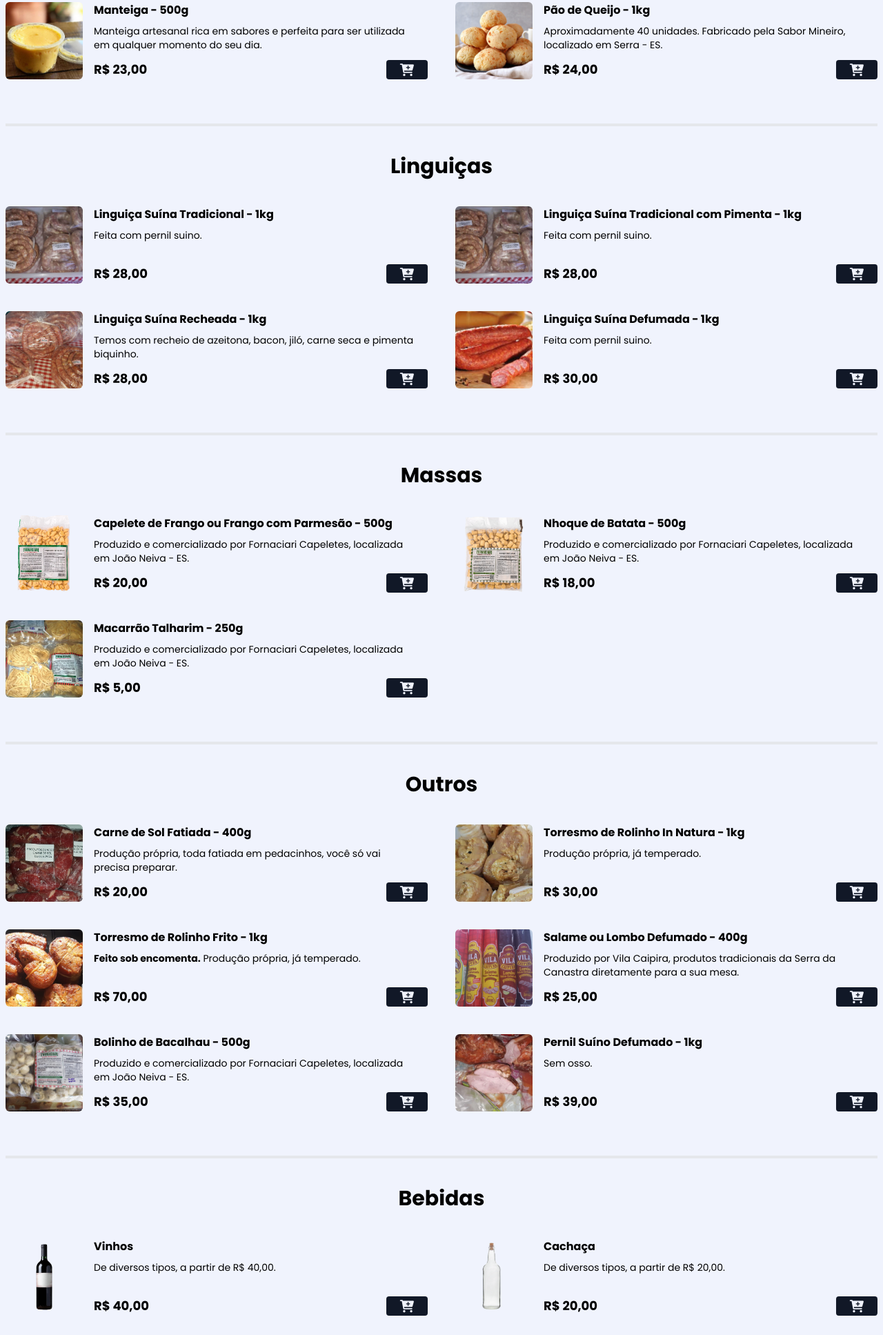
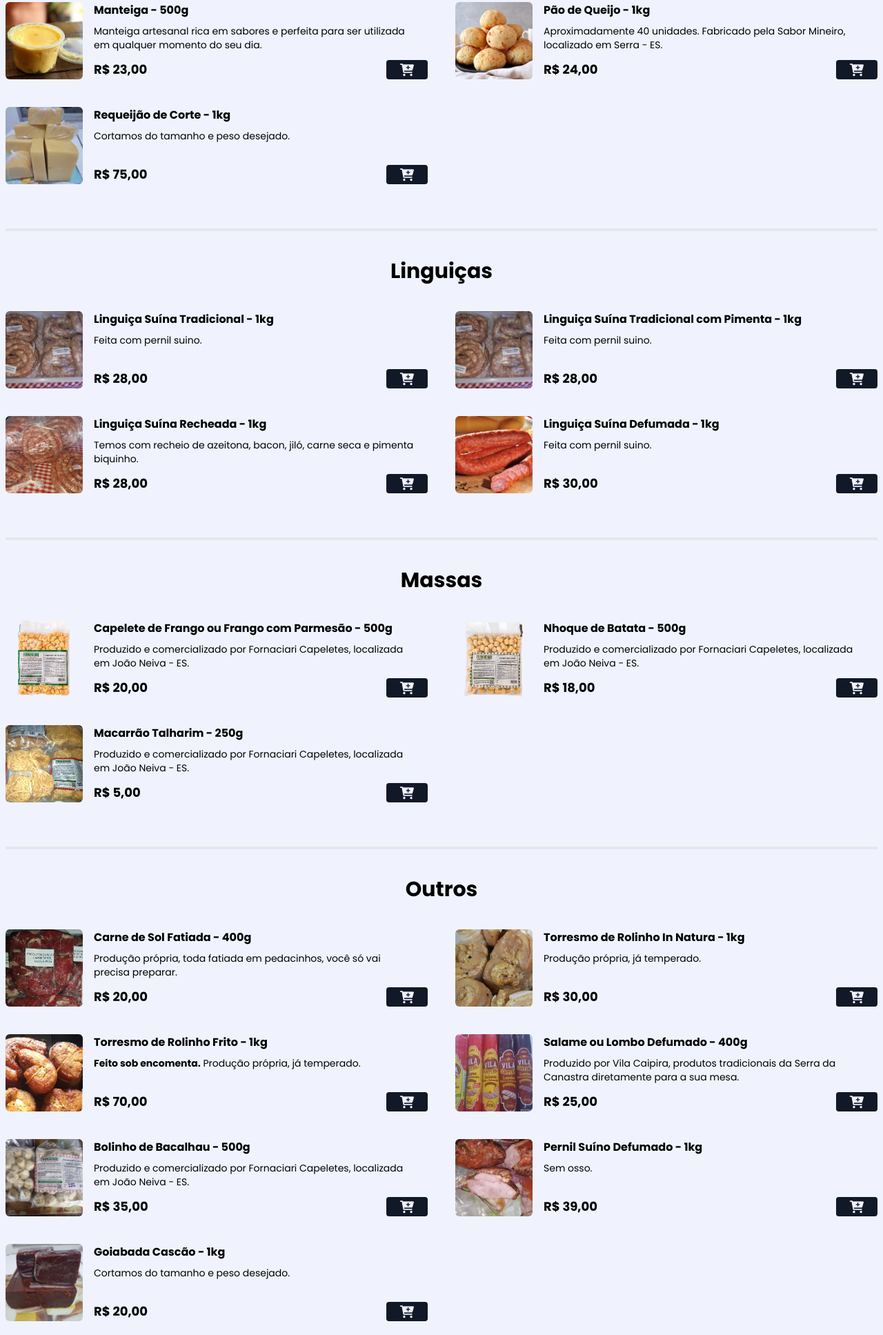
Before and after one commit to Igorx26/ProdutosDuNego, a website: page index.html in a window 1280 px wide. Shown: the part 1225-3160 px from the top of the page at 69% size. Drawn offline with nearby package versions, Linux system fonts and the light colour scheme.

Commit message:
add products

```diff
--- a/index.html
+++ b/index.html
@@ -294,6 +294,28 @@
               <div class="flex items-center gap-2 justify-between w-full absolute bottom-0 mt-3">
                 <p class="font-bold text-lg">R$ 24,00</p>
                 <button class="bg-gray-900 px-5 rounded add-to-cart-btn" data-name="Pão de Queijo" data-price="24">
+                  <i class="fa fa-cart-plus text-lg text-[#f0f3fd]"></i>
+                </button>
+              </div>
+            </div>
+          </div>
+          <!-- Fim Produto Item -->
+
+          <!-- Produto Item -->
+          <div class="flex gap-2">
+            <img
+              src="./assets/queijos-e-derivados/requeijao.jpg"
+              alt="Requeijão de Corte - 1kg"
+              class="w-28 h-28 rounded-md hover:scale-110 hover:-rotate-2 duration-300 mr-2"
+            />
+            <div class="w-full pr-4 relative">
+              <p class="font-bold">Requeijão de Corte - 1kg</p>
+              <p class="text-sm pt-2 mb-10">
+                Cortamos do tamanho e peso desejado.
+              </p>
+              <div class="flex items-center gap-2 justify-between w-full absolute bottom-0 mt-3">
+                <p class="font-bold text-lg">R$ 75,00</p>
+                <button class="bg-gray-900 px-5 rounded add-to-cart-btn" data-name="Requeijão de Corte - 1kg" data-price="75">
                   <i class="fa fa-cart-plus text-lg text-[#f0f3fd]"></i>
                 </button>
               </div>
@@ -647,6 +669,30 @@
             </div>
           </div>
           <!-- Fim Produto Item -->
+
+           <!-- Produto Item -->
+          <div class="flex gap-2">
+            <img
+              src="./assets/outros/goiabadaCascao.jpg"
+              alt="Goiabada Cascão - 1kg"
+              class="w-28 h-28 rounded-md hover:scale-110 hover:-rotate-2 duration-300 mr-2"
+            />
+            <div class="w-full pr-4 relative">
+              <p class="font-bold">Goiabada Cascão - 1kg</p>
+              <p class="text-sm pt-2 mb-10">Cortamos do tamanho e peso desejado.</p>
+              <div class="flex items-center gap-2 justify-between w-full absolute bottom-0 mt-3">
+                <p class="font-bold text-lg">R$ 20,00</p>
+                <button
+                  class="bg-gray-900 px-5 rounded add-to-cart-btn"
+                  data-name="Goiabada Cascão - 1kg"
+                  data-price="20"
+                >
+                  <i class="fa fa-cart-plus text-lg text-[#f0f3fd]"></i>
+                </button>
+              </div>
+            </div>
+          </div>
+          <!-- Fim Produto Item -->
         </main>
       </section>
       <!-- Fim Seção Outros -->
```
Also changed, not shown: assets/outros/goiabadaCascao.jpg (added), assets/queijos-e-derivados/requeijao.jpg (added).
